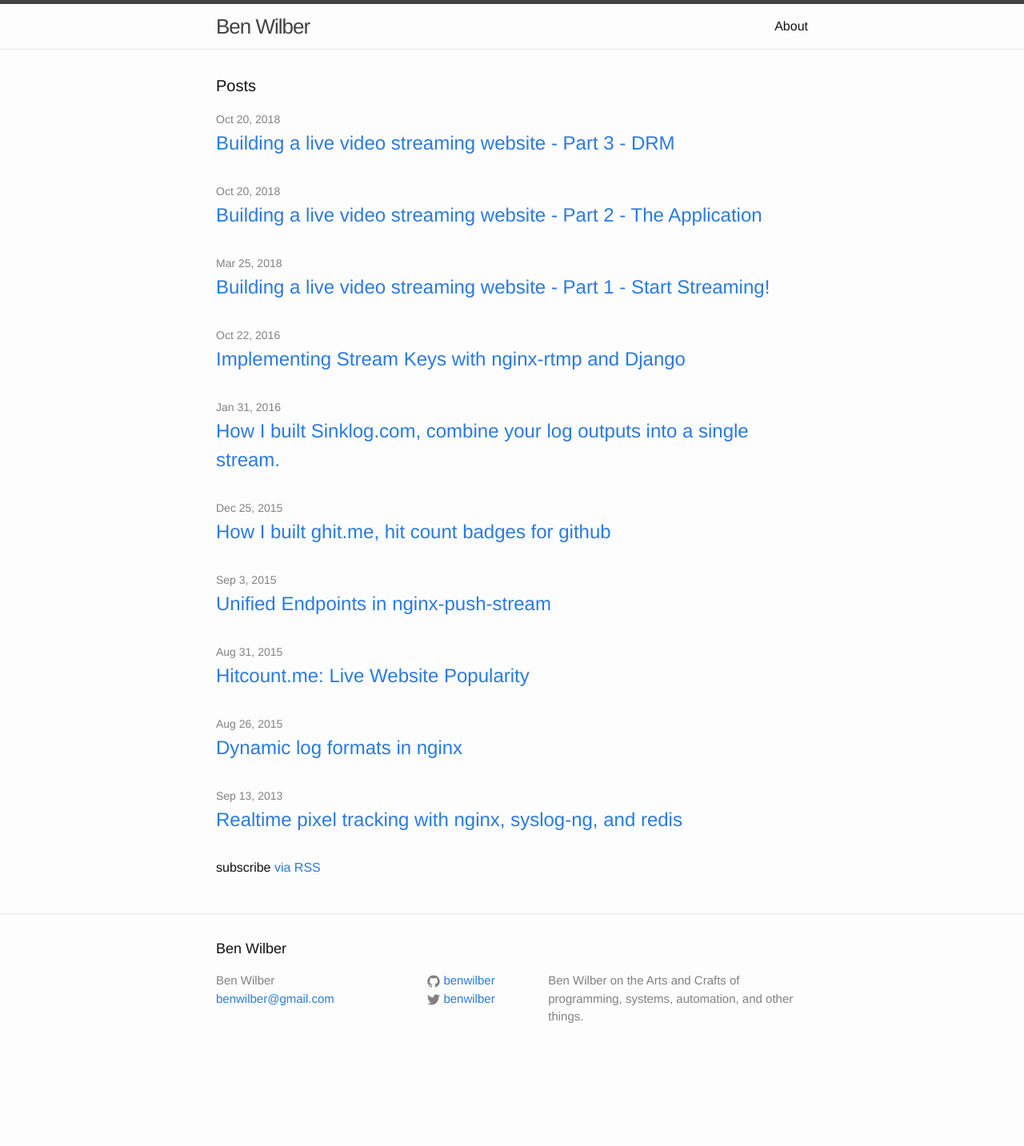
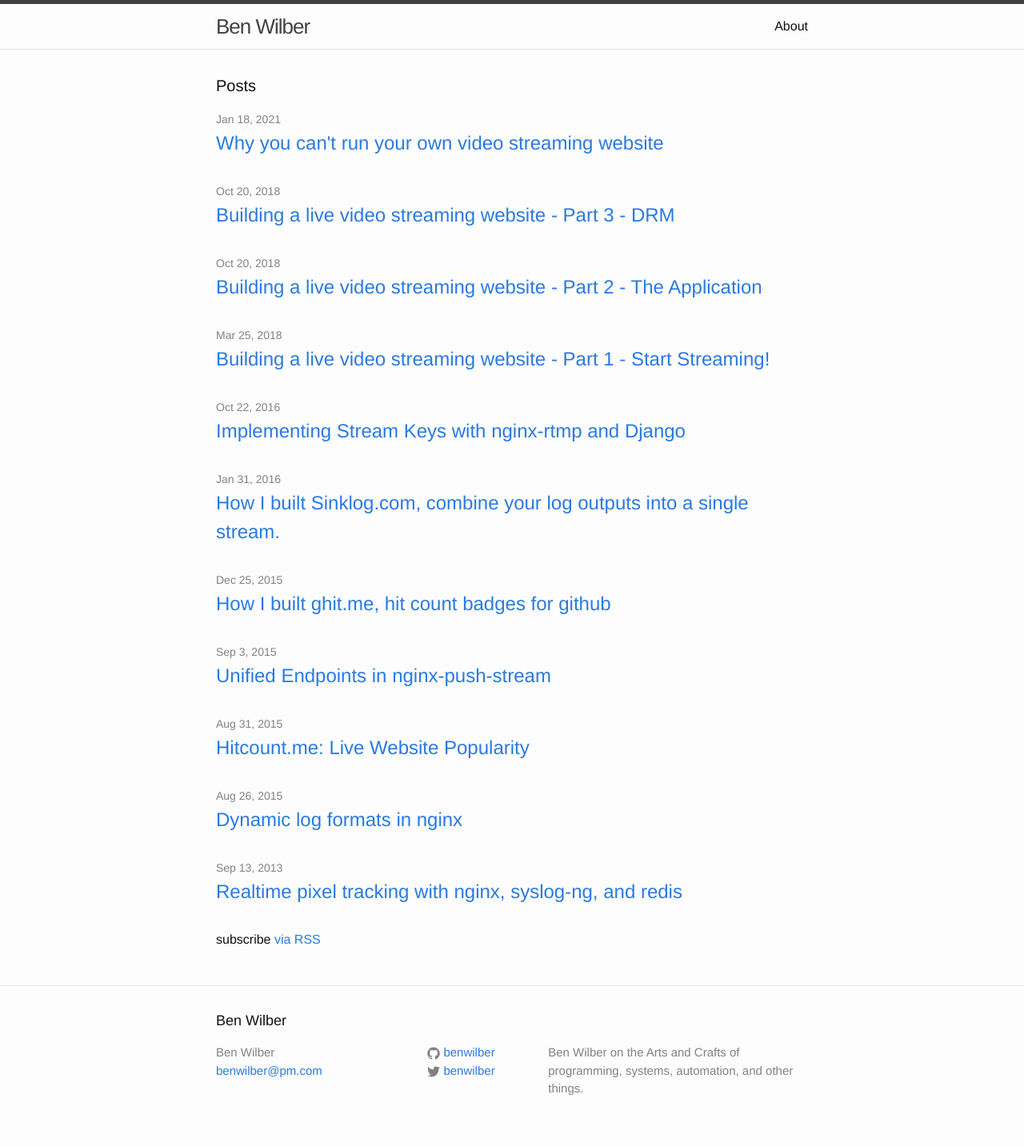
Before and after one commit to benwilber/benwilber.github.io, a Jekyll site: the page built from index.html, in a window 1280 px wide. Shown: the whole page at 80% size. Built offline with Jekyll 4.4.1, drawn with Linux system fonts in a browser that asks for light colours; before the commit the page ends 1343 px from its top, so only the background shows below that; part of the change alters nothing that is shown.

Commit message:
blog update

```diff
--- a/_config.yml
+++ b/_config.yml
@@ -1,6 +1,6 @@
 # Site settings
 title: Ben Wilber
-email: benwilber@gmail.com
+email: benwilber@pm.com
 description: >
   Ben Wilber on the Arts and Crafts of programming,
   systems, automation, and other things.
--- /dev/null
+++ b/_posts/2021-01-18-why-you-cant-run-your-own-video-streaming-website.md
@@ -0,0 +1,88 @@
+---
+layout: post
+title: "Why you can't run your own video streaming website"
+date: 2021-01-18 00:00:00
+categories: video
+comments: true
+---
+<style>
+pre {
+    white-space: pre-wrap;       /* css-3 */
+    white-space: -moz-pre-wrap;  /* Mozilla, since 1999 */
+    white-space: -pre-wrap;      /* Opera 4-6 */
+    white-space: -o-pre-wrap;    /* Opera 7 */
+    word-wrap: break-word;       /* Internet Explorer 5.5+ */
+}
+</style>
+
+In 2016 I started a website called Streamboat.tv.  The idea behind it was very simple: no-nonsense live-streaming via RTMP and playback via HLS.  Although it never caught on in the mainstream, it became wildly popular amongst a certain category of video streamers: pirates and pornographers.
+
+I launched Streamboat.tv in April 2016.  I had been working on the infrastructure and tech behind it for several months and finally got it to a place where it worked "good enough" and scaled in the way that I thought was most needed, specifically the RTMP ingest -> egress.
+
+Back then Digital Ocean didn't actually charge for egress bandwidth from servers in their US regions.  Little-known fact.  I discovered this after a few support inquiries like "how can I see my egress bandwidth usage from my Droplets?" -- and they responded with basically "we don't account for bandwidth at this time."
+
+Oh, you don't account for bandwidth?  What if I launch a few Varnish servers in every Digital Ocean region and have them serve my Streamboat.tv video streams?
+
+That's what I did.
+
+<strong>May 2016</strong>
+
+<pre>
+New Support Ticket - Inbound DDoS Detected -- live-us-east-00.streamboat.tv
+DigitalOcean <support@support.digitalocean.com>
+
+Wed, Jul 20, 2016, 4:39 AM
+
+Hi there,
+
+Our system has automatically detected an inbound DDoS against your droplet named live-us-east-00.streamboat.tv with the following IP Address: REDACTED
+
+As a precautionary measure, we have temporarily disabled network traffic to your droplet to protect our network and other customers. Once the attack subsides, networking will be automatically reestablished to your droplet. The networking restriction is in place for three hours and then removed.
+
+Please note that we take this measure only as a last resort when other filtering, routing, and network configuration changes have not been effective in routing around the DDoS attack.
+
+Please let us know if there are any questions, we're happy to help.
+
+Thank you,
+DigitalOcean Support
+</pre>
+
+This single Droplet was running Varnish and pushing about 1 Gb/s to Streamboat.tv viewers.  I was running dozens of these egress/CDN edge servers in every Digital Ocean region.  When they shut one off I would politely apoligize, and then shut off the offending streamer.  But the emails kept coming from Digital Ocean.
+
+And then the big one came:
+
+<pre>
+Hi Ben,
+
+We were alerted that, of the top 10 droplets in NYC3 in terms of bandwidth usage, you happened to be all 10 of them.
+
+Upon investigation I noticed that there was a Canadiens vs Sabres hockey game, a Denver vs San Diego football game, and some sort of anime being streamed.
+
+Unfortunately once we realized that this was copyright infringing material (with no legitimate material that we could see) we were put in an awkward position where, since we now knew about this, had to take some action regarding it.
+
+From our end, we have three concerns:
+
+1) Streaming copyrighted material in the fashion we observed is illegal, and as such a violation of our Terms of Service, which mandates we take action in these cases. I understand you can't completely control the activities of your users, but would be curious to know what policies and procedures and escalation paths that are in place to handle issues such as this when they happen.
+
+2) REDACTED
+
+3) The type of bandwidth usage we saw is, quite bluntly, exceedingly expensive to utilize, and we're currently in the process of deploying bandwidth billing - this evening's activities would put you well into a five-figure overage, at the very very least.
+
+We'd be happy to work with you on building your steamboat.tv business with us, but, as mentioned above, there's a few things that'd need to be addressed for both you and us to be successful in doing so.
+
+Regards,
+
+REDACTED
+Trust & Safety,
+Digital Ocean Support
+</pre>
+
+There was no possible way that I could continue to operate streamboat.tv anymore.  Pirate sports streamers, anime, and pornographers had taken over the site and that was the only thing it was being used for.
+
+> this evening's activities would put you well into a five-figure overage
+
+There was no way that I was ever going to be able to afford a $20,000/day bandwidth bill to stream some shitty pirate sports streams to 100,000 people.
+
+Thus, streamboat.tv died.
+
+And this is why you can't run your own video streaming website.
```
Also changed, not shown: 1 other file.
